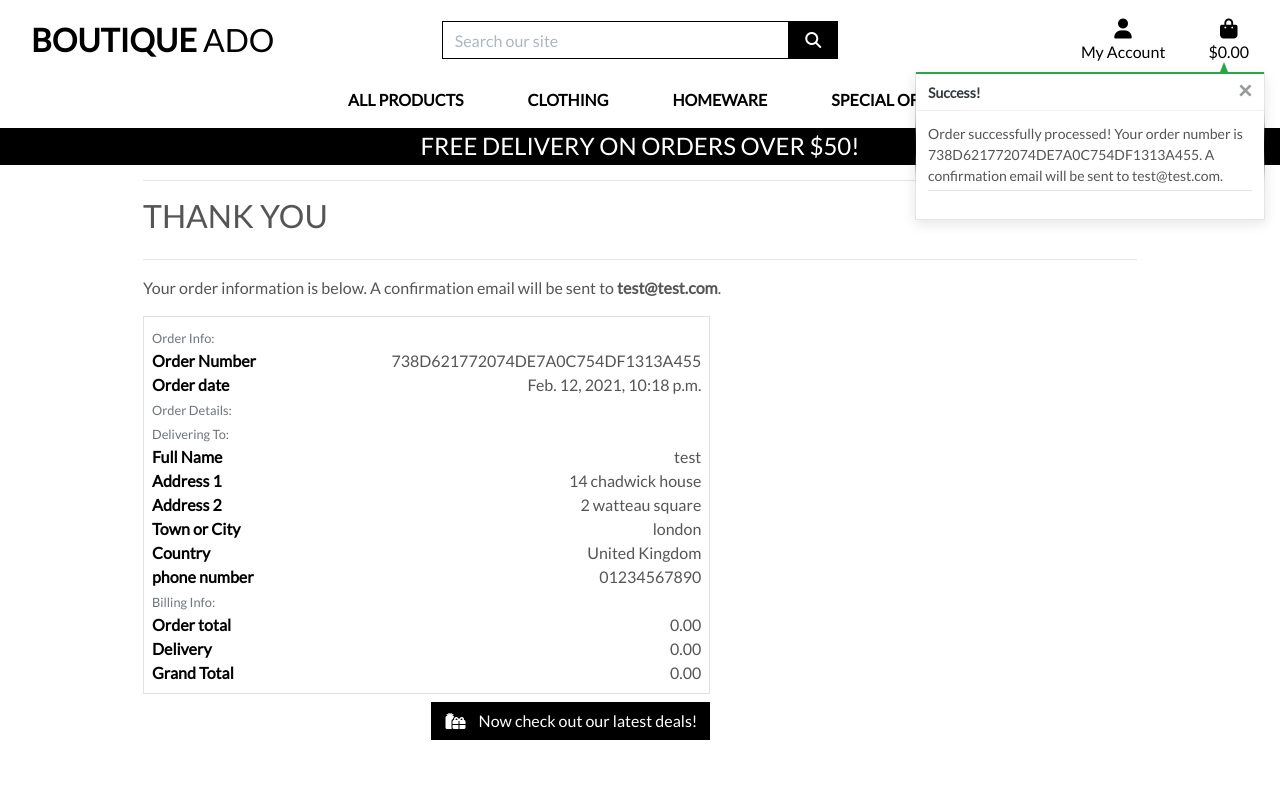
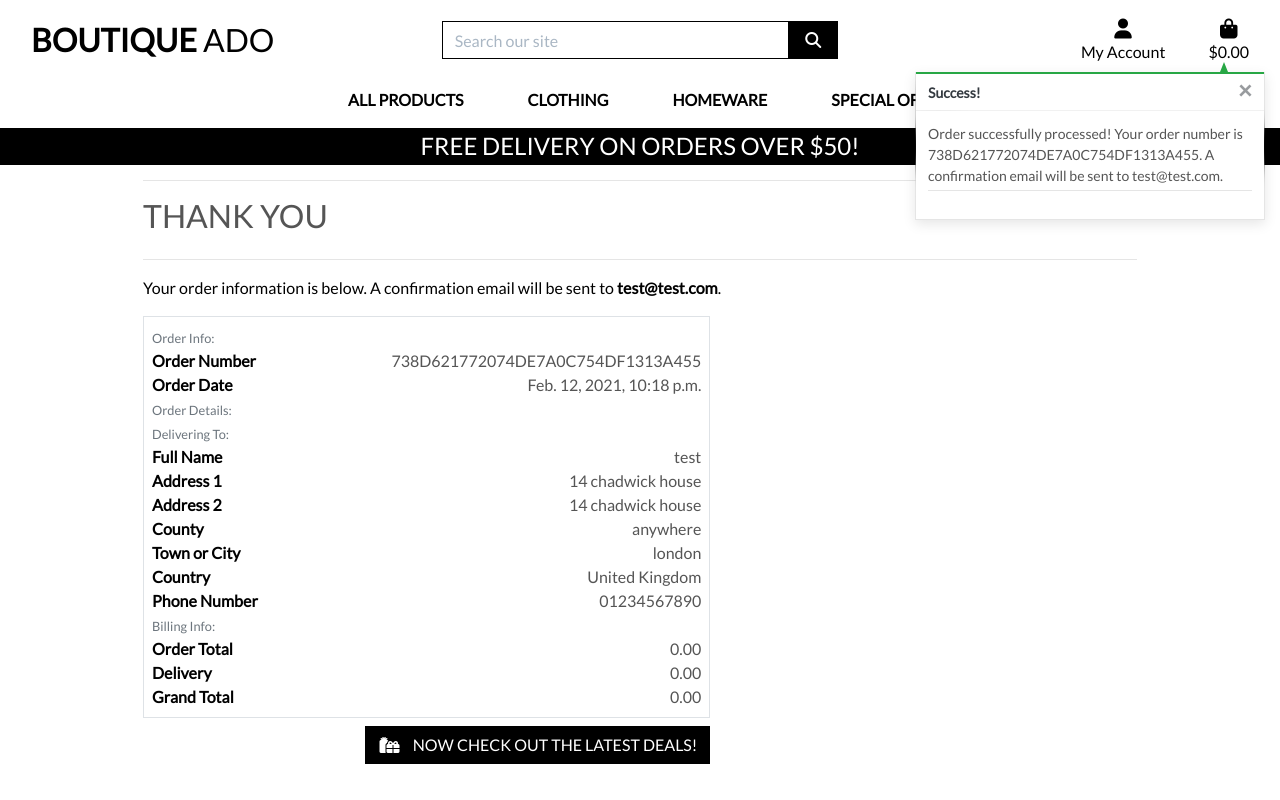
Before and after one commit to Pipicallu/Boutique_ado_v1, a Django app: a page that uses checkout/templates/checkout/checkout_success.html in a window 1280 px wide. Run offline with Django 3.2, Linux system fonts and the light colour scheme; data comes from the database, SQL or seed files in the repository; both versions use the stored data as it was after the commit; some libraries are stand-ins or nearby versions.

Commit message:
added order history and updated checkout views

```diff
--- a/checkout/admin.py
+++ b/checkout/admin.py
@@ -14,7 +14,7 @@ class OrderAdmin(admin.ModelAdmin):
                        'delivery_cost', 'order_total',
                        'grand_total', 'original_bag', 'stripe_pid')
 
-    fields = ('order_number', 'date', 'full_name',
+    fields = ('order_number', 'user_profile', 'date', 'full_name',
               'email', 'phone_number', 'country',
               'postcode', 'town_or_city', 'street_address1',
               'street_address2', 'county', 'delivery_cost',
--- a/checkout/templates/checkout/checkout_success.html
+++ b/checkout/templates/checkout/checkout_success.html
@@ -21,7 +21,7 @@
                 <hr>
                 <h2 class="logo-font mb-4">Thank You</h2>
                 <hr>
-                <p>Your order information is below. A confirmation email will be sent to <strong>{{ order.email }}</strong>.</p>
+                <p class="text-black">Your order information is below. A confirmation email will be sent to <strong>{{ order.email }}</strong>.</p>
             </div>
         </div>
 
@@ -33,6 +33,7 @@
                             <small class="text-muted">Order Info:</small>
                         </div>
                     </div>
+
                     <div class="row">
                         <div class="col-12 col-md-4">
                             <p class="mb-0 text-black font-weight-bold">Order Number</p>
@@ -41,14 +42,16 @@
                             <p class="mb-0">{{ order.order_number }}</p>
                         </div>
                     </div>
+
                     <div class="row">
                         <div class="col-12 col-md-4">
-                            <p class="mb-0 text-black font-weight-bold">Order date</p>
+                            <p class="mb-0 text-black font-weight-bold">Order Date</p>
                         </div>
                         <div class="col-12 col-md-8 text-md-right">
                             <p class="mb-0">{{ order.date }}</p>
                         </div>
                     </div>
+
                     <div class="row">
                         <div class="col">
                             <small class="text-muted">Order Details:</small>
@@ -58,10 +61,12 @@
                     {% for item in order.lineitems.all %}
                     <div class="row">
                         <div class="col-12 col-md-4">
-                            <p class="mb-0 text-black font-weight-bold">{{ item.product.name }}{% if item.product_size %} - Size {{ item.product.size|upper }}{% endif %}</p>
+                            <p class="small mb-0 text-black font-weight-bold">
+                                {{ item.product.name }}{% if item.product_size %} - Size {{ item.product.size|upper }}{% endif %}
+                            </p>
                         </div>
                         <div class="col-12 col-md-8 text-md-right">
-                            <p class="mb-0">{{ item.quantity }} @ ${{item.product.price}} each</p>
+                            <p class="small mb-0">{{ item.quantity }} @ ${{ item.product.price }} each</p>
                         </div>
                     </div>
                     {% endfor %}
@@ -71,6 +76,7 @@
                             <small class="text-muted">Delivering To:</small>
                         </div>
                     </div>
+
                     <div class="row">
                         <div class="col-12 col-md-4">
                             <p class="mb-0 text-black font-weight-bold">Full Name</p>
@@ -79,6 +85,7 @@
                             <p class="mb-0">{{ order.full_name }}</p>
                         </div>
                     </div>
+
                     <div class="row">
                         <div class="col-12 col-md-4">
                             <p class="mb-0 text-black font-weight-bold">Address 1</p>
@@ -87,18 +94,19 @@
                             <p class="mb-0">{{ order.street_address1 }}</p>
                         </div>
                     </div>
+
                     {% if order.street_address2 %}
                     <div class="row">
                         <div class="col-12 col-md-4">
                             <p class="mb-0 text-black font-weight-bold">Address 2</p>
                         </div>
                         <div class="col-12 col-md-8 text-md-right">
-                            <p class="mb-0">{{ order.street_address2 }}</p>
+                            <p class="mb-0">{{ order.street_address1 }}</p>
                         </div>
                     </div>
                     {% endif %}
 
-                    {% if order.count %}
+                    {% if order.county %}
                     <div class="row">
                         <div class="col-12 col-md-4">
                             <p class="mb-0 text-black font-weight-bold">County</p>
@@ -109,7 +117,6 @@
                     </div>
                     {% endif %}
 
-
                     <div class="row">
                         <div class="col-12 col-md-4">
                             <p class="mb-0 text-black font-weight-bold">Town or City</p>
@@ -119,10 +126,10 @@
                         </div>
                     </div>
 
-                    {% if order.post_code %}
+                    {% if order.postcode %}
                     <div class="row">
                         <div class="col-12 col-md-4">
-                            <p class="mb-0 text-black font-weight-bold">Postal code</p>
+                            <p class="mb-0 text-black font-weight-bold">Postal Code</p>
                         </div>
                         <div class="col-12 col-md-8 text-md-right">
                             <p class="mb-0">{{ order.postcode }}</p>
@@ -138,27 +145,31 @@
                             <p class="mb-0">{{ order.country }}</p>
                         </div>
                     </div>
+
                     <div class="row">
                         <div class="col-12 col-md-4">
-                            <p class="mb-0 text-black font-weight-bold">phone number</p>
+                            <p class="mb-0 text-black font-weight-bold">Phone Number</p>
                         </div>
                         <div class="col-12 col-md-8 text-md-right">
                             <p class="mb-0">{{ order.phone_number }}</p>
                         </div>
                     </div>
+
                     <div class="row">
                         <div class="col">
                             <small class="text-muted">Billing Info:</small>
                         </div>
                     </div>
+
                     <div class="row">
                         <div class="col-12 col-md-4">
-                            <p class="mb-0 text-black font-weight-bold">Order total</p>
+                            <p class="mb-0 text-black font-weight-bold">Order Total</p>
                         </div>
                         <div class="col-12 col-md-8 text-md-right">
                             <p class="mb-0">{{ order.order_total }}</p>
                         </div>
                     </div>
+
                     <div class="row">
                         <div class="col-12 col-md-4">
                             <p class="mb-0 text-black font-weight-bold">Delivery</p>
@@ -167,6 +178,7 @@
                             <p class="mb-0">{{ order.delivery_cost }}</p>
                         </div>
                     </div>
+
                     <div class="row">
                         <div class="col-12 col-md-4">
                             <p class="mb-0 text-black font-weight-bold">Grand Total</p>
@@ -175,26 +187,27 @@
                             <p class="mb-0">{{ order.grand_total }}</p>
                         </div>
                     </div>
-
                 </div>
             </div>
         </div>
         <div class="row">
 			<div class="col-12 col-lg-7 text-right">
+                {% if from_profile %}
+                    <a href="{% url 'profile' %}" class="btn btn-black rounded-0 my-2">
+                        <span class="icon mr-2">
+                            <i class="fas fa-angle-left"></i>
+                        </span>
+                        <span class="text-uppercase">Back to Profile</span>
+                    </a>
+                {% else %}
                     <a href="{% url 'products' %}?category=new_arrivals,deals,clearance" class="btn btn-black rounded-0 my-2">
                         <span class="icon mr-2">
                             <i class="fas fa-gifts"></i>
                         </span>
-                    <span class="text-uppercas">Now check out our latest deals!</span>
+                        <span class="text-uppercase">Now check out the latest deals!</span>
                     </a>
+                {% endif %}
 			</div>
 		</div>
-
     </div>
 {% endblock %}
-{% block postloadjs %}
-    {{ block.super }}
-    {{stripe_public_key|json_script:"id_stripe_public_key"}}
-    {{client_secret|json_script:"id_client_secret"}}
-    <script src="{% static 'checkout/js/stripe_elements.js' %}"></script>
-{% endblock %}
--- a/checkout/views.py
+++ b/checkout/views.py
@@ -6,6 +6,8 @@ from django.conf import settings
 from .forms import OrderForm
 from .models import Order, OrderLineItem
 from products.models import Product
+from profiles.models import UserProfile
+from profiles.forms import UserProfileForm
 from bag.contexts import bag_contents
 
 import stripe
@@ -100,7 +102,25 @@ def checkout(request):
             currency=settings.STRIPE_CURRENCY,
         )
 
-        order_form = OrderForm()
+         # Attempt to prefill the form with any info the user maintains in their profile
+        if request.user.is_authenticated:
+            try:
+                profile = UserProfile.objects.get(user=request.user)
+                order_form = OrderForm(initial={
+                    'full_name': profile.user.get_full_name(),
+                    'email': profile.user.email,
+                    'phone_number': profile.default_phone_number,
+                    'country': profile.default_country,
+                    'postcode': profile.default_postcode,
+                    'town_or_city': profile.default_town_or_city,
+                    'street_address1': profile.default_street_address1,
+                    'street_address2': profile.default_street_address2,
+                    'county': profile.default_county,
+                })
+            except UserProfile.DoesNotExist:
+                order_form = OrderForm()
+        else:
+            order_form = OrderForm()
 
     if not stripe_public_key:
         messages.warning(request, 'Stripe public key is missing. \
@@ -122,6 +142,28 @@ def checkout_success(request, order_number):
     """
     save_info = request.session.get('save_info')
     order = get_object_or_404(Order, order_number=order_number)
+
+    if request.user.is_authenticated:
+        profile = UserProfile.objects.get(user=request.user)
+        # Attach the user's profile to the order
+        order.user_profile = profile
+        order.save()
+
+        # Save the user's info
+        if save_info:
+            profile_data = {
+                'default_phone_number': order.phone_number,
+                'default_country': order.country,
+                'default_postcode': order.postcode,
+                'default_town_or_city': order.town_or_city,
+                'default_street_address1': order.street_address1,
+                'default_street_address2': order.street_address2,
+                'default_county': order.county,
+            }
+            user_profile_form = UserProfileForm(profile_data, instance=profile)
+            if user_profile_form.is_valid():
+                user_profile_form.save()
+
     messages.success(request, f'Order successfully processed! \
         Your order number is {order_number}. A confirmation \
         email will be sent to {order.email}.')
--- a/profiles/static/profiles/css/profile.css
+++ b/profiles/static/profiles/css/profile.css
@@ -1,3 +1,8 @@
+.order-history {
+    max-height: 416px; /* height of profile form + submit button */
+    overflow-y: auto;
+}
+
 #profile-update-form .form-control {
     color: #000;
 }
--- a/profiles/urls.py
+++ b/profiles/urls.py
@@ -4,5 +4,6 @@ from . import views
 
 urlpatterns = [
     path('', views.profile, name='profile'),
+    path('order_history/<order_number>', views.order_history, name='order_history'),
 
 ]
```
Also changed, not shown: profiles/templates/profiles/profile.html (+40 -7 lines), profiles/views.py (+19 -0 lines), db.sqlite3. Lines whose indentation alone changed are shown as unchanged.
